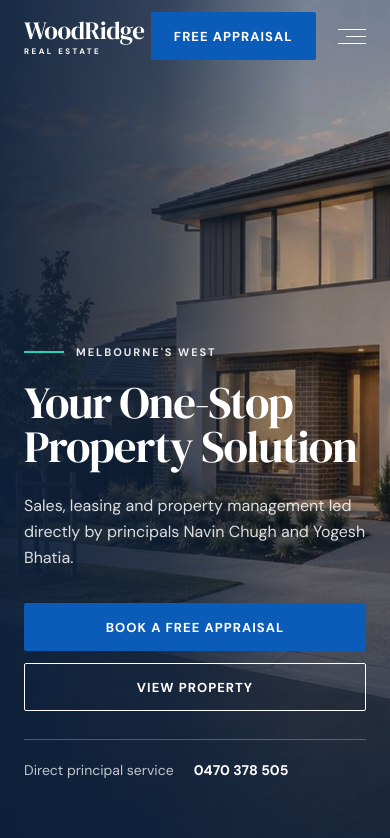
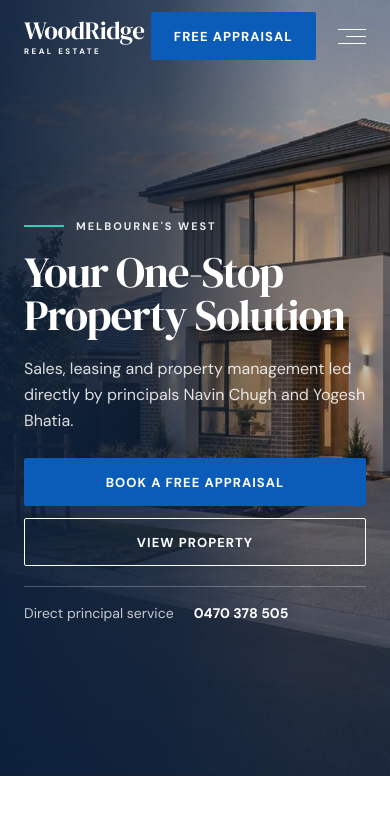
Before and after one commit to tayyabheree/Estate-website, a Next.js app: page / in a window 390 px wide. Shown: the top 838 px of the page. Built offline with nearby package versions, Linux system fonts and the light colour scheme.

Commit message:
Tighten mobile hero spacing

```diff
--- a/components/sections/Hero.tsx
+++ b/components/sections/Hero.tsx
@@ -9,7 +9,7 @@ export function Hero() {
   return (
     <section
       id="home"
-      className="relative flex min-h-[680px] h-[100svh] items-end overflow-hidden bg-navy text-white sm:items-center"
+      className="relative flex h-[92svh] min-h-[640px] items-center overflow-hidden bg-navy text-white sm:h-[100svh] sm:min-h-[680px]"
     >
       <Image
         src="/images/hero.jpg"
@@ -17,33 +17,33 @@ export function Hero() {
         fill
         priority
         sizes="100vw"
-        className="object-cover object-[62%_center] sm:object-center"
+        className="object-cover object-[64%_center] sm:object-center"
         placeholder="blur"
         blurDataURL={blur}
       />
 
       <div className="absolute inset-0 bg-[linear-gradient(90deg,rgba(11,31,58,.9)_0%,rgba(11,31,58,.68)_42%,rgba(11,31,58,.12)_78%)]" />
-      <div className="absolute inset-0 bg-[linear-gradient(0deg,rgba(11,31,58,.72)_0%,rgba(11,31,58,.12)_58%)] sm:hidden" />
+      <div className="absolute inset-0 bg-[linear-gradient(0deg,rgba(11,31,58,.66)_0%,rgba(11,31,58,.1)_58%)] sm:hidden" />
 
-      <div className="container relative z-10 pb-16 pt-28 sm:pb-0 sm:pt-20">
+      <div className="container relative z-10 pt-16 sm:pt-20">
         <div className="max-w-[760px]">
-          <div className="mb-5 flex items-center gap-3">
+          <div className="mb-4 flex items-center gap-3 sm:mb-5">
             <span className="h-0.5 w-10 bg-teal" aria-hidden="true" />
             <p className="text-[11px] font-bold uppercase tracking-[.18em] text-white/90">
               Melbourne&apos;s west
             </p>
           </div>
 
-          <h1 className="max-w-[720px] font-serif text-[clamp(2.8rem,6vw,4.6rem)] font-normal leading-[.98] tracking-[-.025em]">
+          <h1 className="max-w-[720px] font-serif text-[clamp(2.7rem,6vw,4.6rem)] font-normal leading-[.98] tracking-[-.025em]">
             Your One-Stop Property Solution
           </h1>
 
-          <p className="mt-6 max-w-xl text-base leading-relaxed text-white/85 sm:text-lg md:text-xl">
+          <p className="mt-5 max-w-xl text-base leading-relaxed text-white/85 sm:mt-6 sm:text-lg md:text-xl">
             Sales, leasing and property management led directly by principals
             Navin Chugh and Yogesh Bhatia.
           </p>
 
-          <div className="mt-8 flex flex-col gap-3 sm:flex-row">
+          <div className="mt-6 flex flex-col gap-3 sm:mt-8 sm:flex-row">
             <Button href="#appraisal">Book a Free Appraisal</Button>
             <Button
               href="#properties"
@@ -54,7 +54,7 @@ export function Hero() {
             </Button>
           </div>
 
-          <div className="mt-7 flex flex-wrap items-center gap-x-5 gap-y-2 border-t border-white/25 pt-5 text-sm text-white/75">
+          <div className="mt-5 flex flex-wrap items-center gap-x-5 gap-y-2 border-t border-white/25 pt-4 text-sm text-white/75 sm:mt-7 sm:pt-5">
             <span>Direct principal service</span>
             <span className="hidden h-1 w-1 bg-teal sm:block" />
             <a
```
